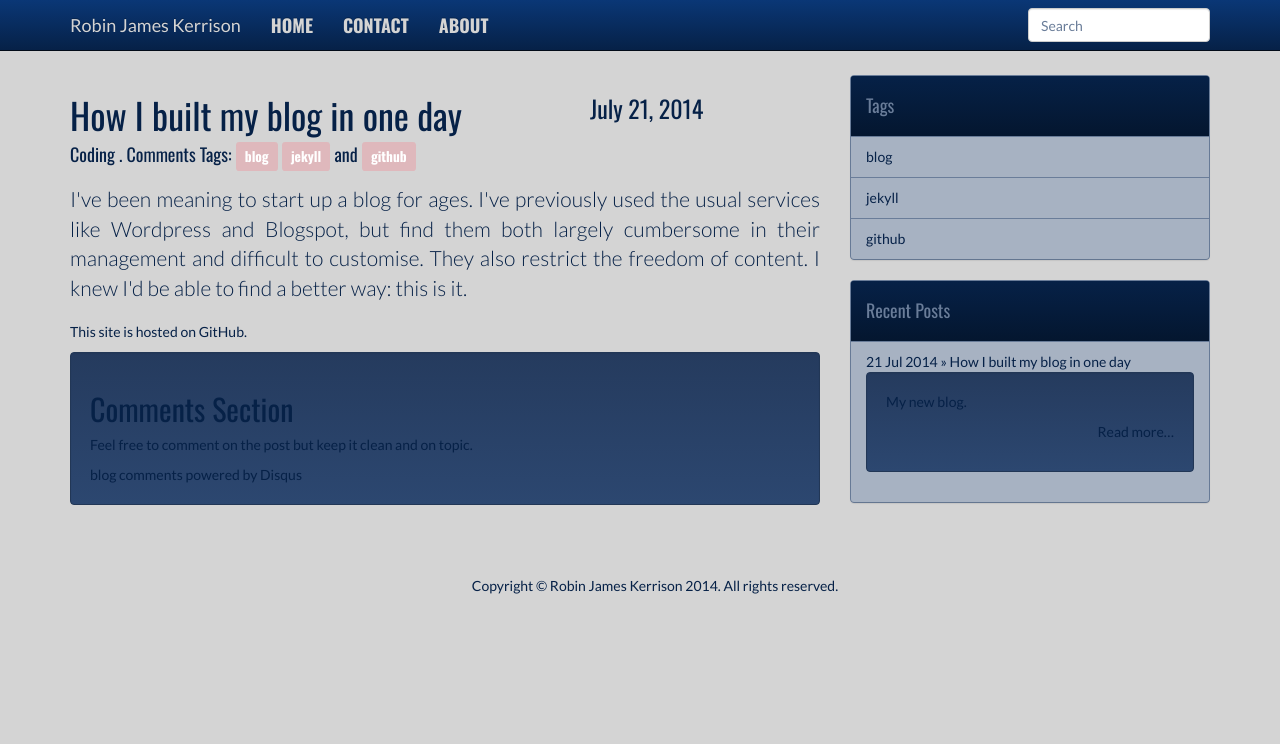
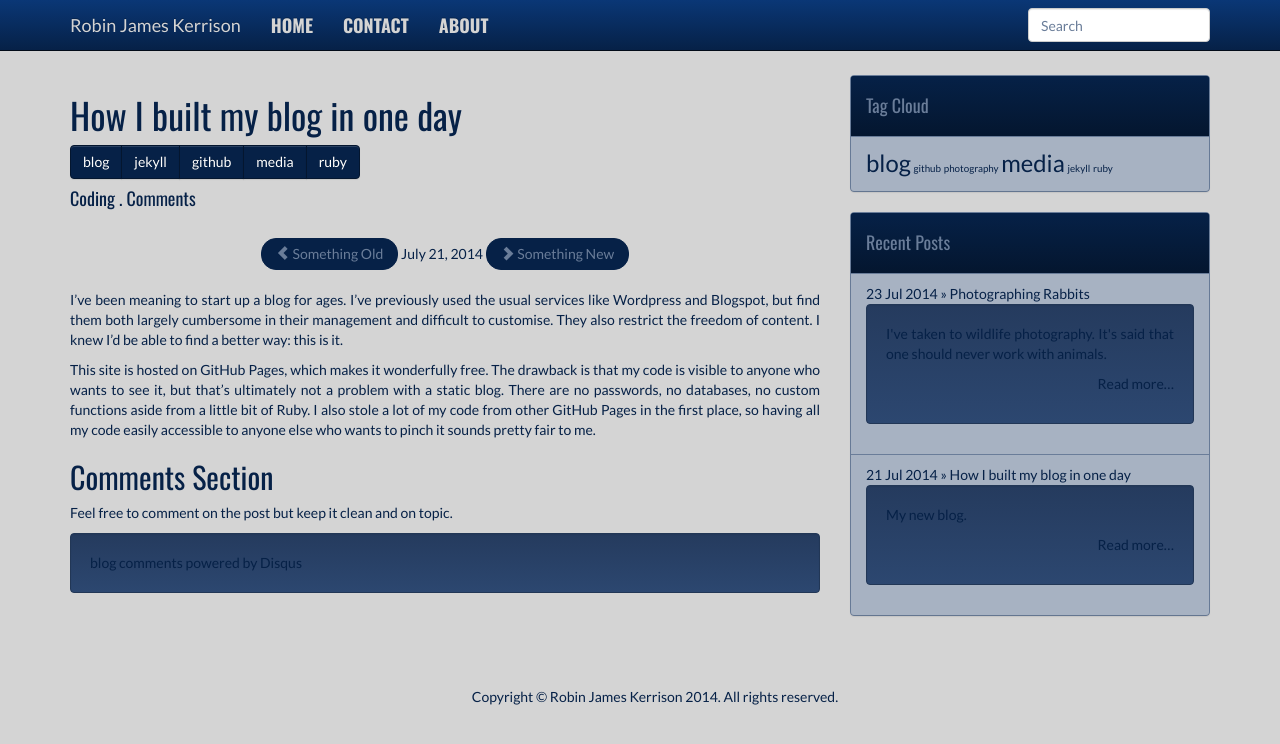
Before and after one commit to rjkerrison/2014-blog, a Jekyll site: the page built from _posts/2014-07-21-my-new-blog.markdown, in a window 1280 px wide. Shown: the top 744 px of the page. Built offline with Jekyll 4.4.1, drawn with Linux system fonts in a browser that asks for light colours; nearby versions of some CDN libraries; library files that are not in the unit come from our copies; Markdown is read by kramdown in place of the engine named in the settings; comment, search, counter and statistics services are not loaded.

Commit message:
Redesign
Better everything. Tag clouds, disqus, display of headers.

```diff
--- a/_includes/disqus.html
+++ b/_includes/disqus.html
@@ -1,6 +1,6 @@
+<h2>Comments Section</h2>
+	<p>Feel free to comment on the post but keep it clean and on topic.</p>
 <div class="well">
-	<h2>Comments Section</h2>
-	<p>Feel free to comment on the post but keep it clean and on topic.</p>
 	<div id="disqus_thread"></div>
 	<script type="text/javascript">
 		/* * * CONFIGURATION VARIABLES: EDIT BEFORE PASTING INTO YOUR WEBPAGE * * */
--- a/_includes/post_header.html
+++ b/_includes/post_header.html
@@ -1,33 +1,32 @@
 <div class="row">
 	<div class="col-md-8">
 		<h1>{{ page.title }}</h1>
+		<div class="btn-group">
+			{% for tag in page.tags %}
+				<a class="btn btn-primary" href="{{ site.url }}/tags/{{ tag }}"
+					title="View posts tagged with &quot;{{ tag }}&quot;">
+					{{ tag }}
+				</a>
+			{% endfor %}
+		</div>
 		<h4>
 		{{ page.category }} . <a href="{{ site.url }}{{ page.url }}#disqus_thread" data-disqus-identifier="{{ page.url }}">Comments</a>
-			Tags: {% for tag in page.tags %}
-				{% if forloop.last == true %}
-				{% if forloop.first == false %}
-					and
-				{% endif %}
-				{% endif %}
-				<a class="btn label label-info" href="{{ site.url }}/tags/{{ tag }}" title="View posts tagged with &quot;{{ tag }}&quot;">{{ tag }}</a>
-			{% endfor %}
 		</h4>
 	</div>
-	<div class="col-md-4">
-	<h3>{{ page.date | date: "%B %e, %Y" }}</h3>
-	</div>
 </div>
-<div class="row">
-	<div class="col-md-6">
-		<p class="pull-right">
-		{% if page.previous.url %}
-		<a href="{{page.previous.url}}" title="Previous Post: {{page.previous.title}}">
-		<span class="glyphicon glyphicon-chevron-left"></i></a>
-		{% endif %}
-		{% if page.next.url %}
-		<a href="{{page.next.url}}" title="Next Post: {{page.next.title}}">
-		<span class="glyphicon glyphicon-chevron-right"></span></a>
-		{% endif %}
-		</p>
-	</div>
-</div>
+<ul class="pager">
+	<li>
+	<a href="{{page.previous.url}}" title="Previous Post: {{page.previous.title}}">
+	<span class="glyphicon glyphicon-chevron-left"></span>
+	Something Old
+	</a>
+	</li>
+
+	<li>{{ page.date | date: "%B %e, %Y" }}</li>
+	<li>
+	<a href="{{page.next.url}}" title="Next Post: {{page.next.title}}">
+	<span class="glyphicon glyphicon-chevron-right"></span>
+	Something New
+	</a>
+	</li>
+</ul>
--- a/_includes/tag_sidebar.html
+++ b/_includes/tag_sidebar.html
@@ -1,10 +1,10 @@
 <div class="panel panel-primary">
-<div class="panel-heading">
-<h4>Tags</h4>
+	<div class="panel-heading">
+	<h4>Tag Cloud</h4>
+	</div>
+	<ul class="list-group">
+	<li class="list-group-item">
+		{% tag_cloud %}
+	</li>
+	</ul>
 </div>
-<ul class="list-group">
-{% for tag in site.tags %}
-	<li class="list-group-item"><a href="/tags/{{ tag[0] }}">{{ tag[0] }}</a></li>
-{% endfor %}
-</ul>
-</div>
--- /dev/null
+++ b/_plugins/jekyll.tag_cloud.rb
@@ -0,0 +1,105 @@
+# Copyright (C) 2011 Anurag Priyam - MIT License
+
+module Jekyll
+
+  # Jekyll plugin to generate tag clouds.
+  #
+  # The plugin defines a `tag_cloud` tag that is rendered by Liquid into a tag
+  # cloud:
+  #
+  #     <div class='cloud'>
+  #         {% tag_cloud %}
+  #     </div>
+  #
+  # The tag cloud itself is a collection of anchor tags, styled dynamically
+  # with the `font-size` CSS property. The range of values, and unit to use for
+  # `font-size` can be specified with a very simple syntax:
+  #
+  #     {% tag_cloud font-size: 16 - 28px %}
+  #
+  # The output is automatically formatted to use the same number of decimal
+  # places as used in the argument:
+  #
+  #     {% tag_cloud font-size: 0.8  - 1.8em  %}  # => 1
+  #     {% tag_cloud font-size: 0.80 - 1.80em %}  # => 2
+  #
+  # Tags that have been used less than a certain number of times can be
+  # filtered out from the tag cloud with the optional `threshold` parameter:
+  #
+  #     {% tag_cloud threshold: 2%}
+  #
+  # Both the parameters can be easily clubbed together:
+  #
+  #     {% tag_cloud font-size: 50 - 150%, threshold: 2%}
+  #
+  # The plugin randomizes the order of tags every time the cloud is generated.
+  class TagCloud < Liquid::Tag
+    safe = true
+
+    # tag cloud variables - these are setup in `initialize`
+    attr_reader :size_min, :size_max, :precision, :unit, :threshold
+
+    def initialize(name, params, tokens)
+      # initialize default values
+      @size_min, @size_max, @precision, @unit = 70, 170, 0, '%'
+      @threshold                              = 1
+
+      # process parameters
+      @params = Hash[*params.split(/(?:: *)|(?:, *)/)]
+      process_font_size(@params['font-size'])
+      process_threshold(@params['threshold'])
+
+      super
+    end
+
+    def render(context)
+      # get an Array of [tag name, tag count] pairs
+      count = context.registers[:site].tags.map do |name, posts|
+        [name, posts.count] if posts.count >= threshold
+      end
+
+      # clear nils if any
+      count.compact!
+
+      # get the minimum, and maximum tag count
+      min, max = count.map(&:last).minmax
+
+      # map: [[tag name, tag count]] -> [[tag name, tag weight]]
+      weight = count.map do |name, count|
+        # logarithmic distribution
+        weight = (Math.log(count) - Math.log(min))/(Math.log(max) - Math.log(min))
+        [name, weight]
+      end
+
+      # shuffle the [tag name, tag weight] pairs
+      weight.sort_by! { rand }
+
+      # reduce the Array of [tag name, tag weight] pairs to HTML
+      weight.reduce("") do |html, tag|
+        name, weight = tag
+        size = size_min + ((size_max - size_min) * weight).to_f
+        size = sprintf("%.#{@precision}f", size)
+        html << "<a style='font-size: #{size}#{unit}' href='/tags/#{name}'>#{name}</a>\n"
+      end
+    end
+
+    private
+
+    def process_font_size(param)
+      /(\d*\.{0,1}(\d*)) *- *(\d*\.{0,1}(\d*)) *(%|em|px)/.match(param) do |m|
+        @size_min  = m[1].to_f
+        @size_max  = m[3].to_f
+        @precision = [m[2].size, m[4].size].max
+        @unit      = m[5]
+      end
+    end
+
+    def process_threshold(param)
+      /\d*/.match(param) do |m|
+        @threshold = m[0].to_i
+      end
+    end
+  end
+end
+
+Liquid::Template.register_tag('tag_cloud', Jekyll::TagCloud)
--- a/_posts/2014-07-21-my-new-blog.markdown
+++ b/_posts/2014-07-21-my-new-blog.markdown
@@ -2,15 +2,13 @@
 layout: post
 title: How I built my blog in one day
 category: Coding
-tags: blog jekyll github
+tags: blog jekyll github media ruby
 year: 2014
 month: 07
 day: 21
 published: true
 summary: My new blog.
 ---
-<p class="lead">
 I've been meaning to start up a blog for ages. I've previously used the usual services like Wordpress and Blogspot, but find them both largely cumbersome in their management and difficult to customise. They also restrict the freedom of content. I knew I'd be able to find a better way: this is it.
-</p>
 
-This site is hosted on GitHub.
+This site is hosted on GitHub Pages, which makes it wonderfully free. The drawback is that my code is visible to anyone who wants to see it, but that's ultimately not a problem with a static blog. There are no passwords, no databases, no custom functions aside from a little bit of Ruby. I also stole a lot of my code from other GitHub Pages in the first place, so having all my code easily accessible to anyone else who wants to pinch it sounds pretty fair to me.
--- /dev/null
+++ b/_posts/2014-07-23-photographing-rabbits.markdown
@@ -0,0 +1,12 @@
+---
+layout: post
+title: Photographing Rabbits
+category: Photography
+tags: blog photography media
+year: 2014
+month: 07
+day: 23
+published: true
+summary: I've taken to wildlife photography. It's said that one should never work with animals.
+---
+I really love photography. It's an easily accessible art form &ndash; I can't draw, don't sing well enough to do so outside a shower nor is my piano up to scratch, but I can take a photograph.
```
Also changed, not shown: index.html (+8 -12 lines).
